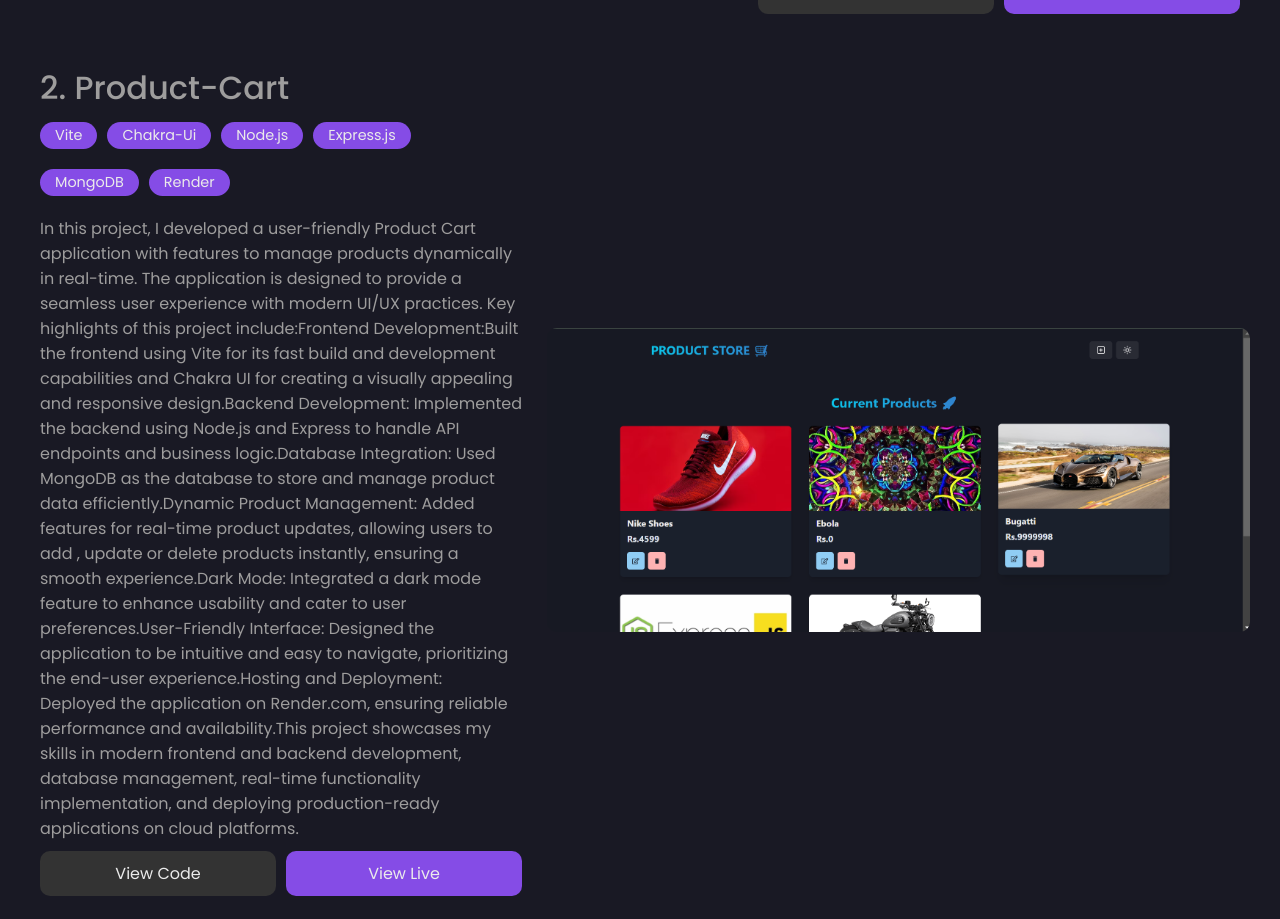
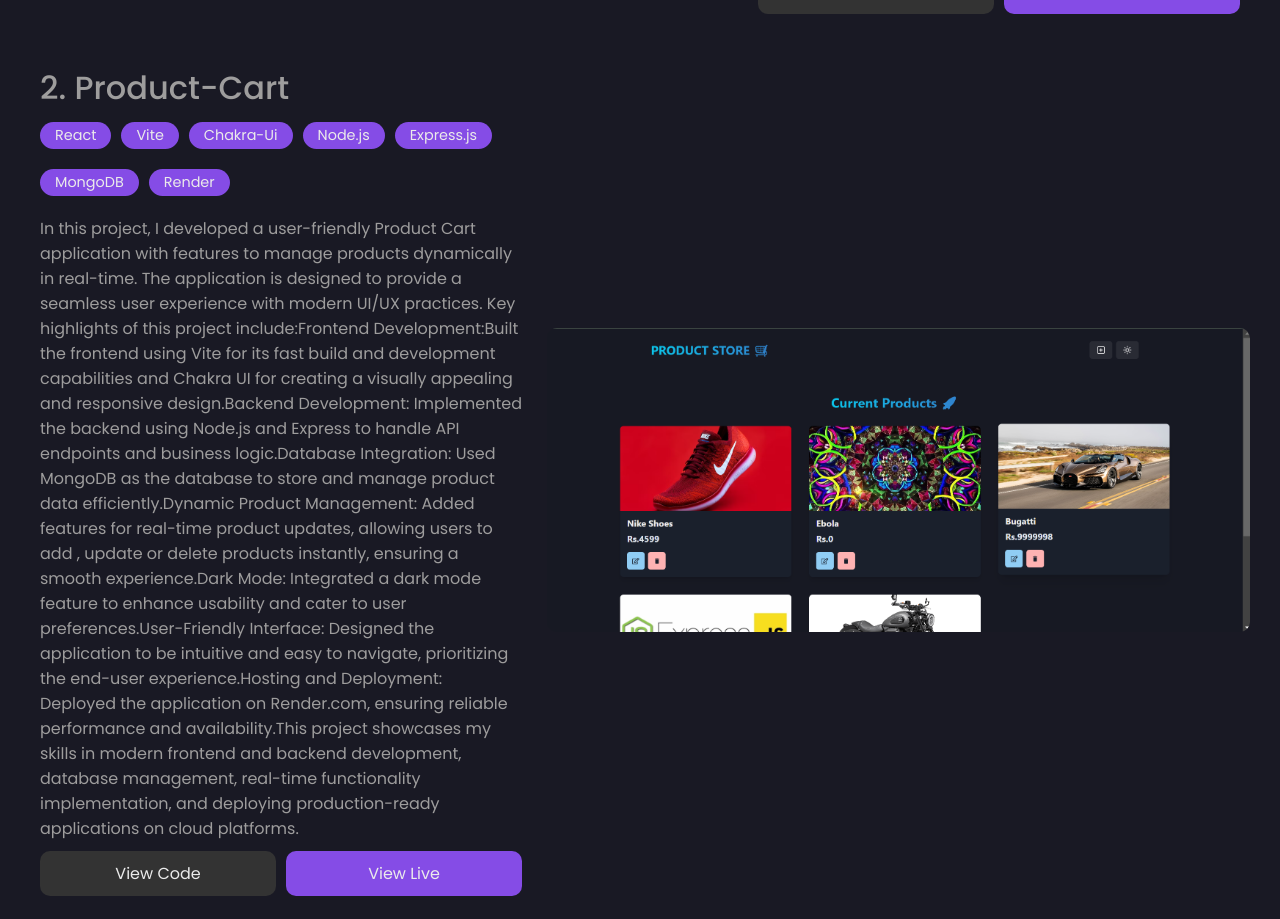
Before and after one commit to SachinSemwal007/portfolio, a React (Vite) app: page / in a window 1280 px wide. Shown: the part 4244-5163 px from the top of the page. Built offline with nearby package versions, Linux system fonts and the light colour scheme.

Commit message:
Added Info

```diff
--- a/src/components/Projects/Projects.jsx
+++ b/src/components/Projects/Projects.jsx
@@ -22,7 +22,7 @@
     {
         img: image,
         projectTitle: "Product-Cart",
-        techStack: ["Vite", "Chakra-Ui",  "Node.js", "Express.js","MongoDB", "Render"],
+        techStack: ["React","Vite", "Chakra-Ui",  "Node.js", "Express.js","MongoDB", "Render"],
         description: "In this project, I developed a user-friendly Product Cart application with features to manage products dynamically in real-time. The application is designed to provide a seamless user experience with modern UI/UX practices. Key highlights of this project include:Frontend Development:Built the frontend using Vite for its fast build and development capabilities and Chakra UI for creating a visually appealing and responsive design.Backend Development: Implemented the backend using Node.js and Express to handle API endpoints and business logic.Database Integration: Used MongoDB as the database to store and manage product data efficiently.Dynamic Product Management: Added features for real-time product updates, allowing users to add , update or delete products instantly, ensuring a smooth experience.Dark Mode: Integrated a dark mode feature to enhance usability and cater to user preferences.User-Friendly Interface: Designed the application to be intuitive and easy to navigate, prioritizing the end-user experience.Hosting and Deployment: Deployed the application on Render.com, ensuring reliable performance and availability.This project showcases my skills in modern frontend and backend development, database management, real-time functionality implementation, and deploying production-ready applications on cloud platforms.",
         githubLink: "https://github.com/SachinSemwal007/mern-product-cart",
         appLink: "https://mern-product-cart.onrender.com/",
```
